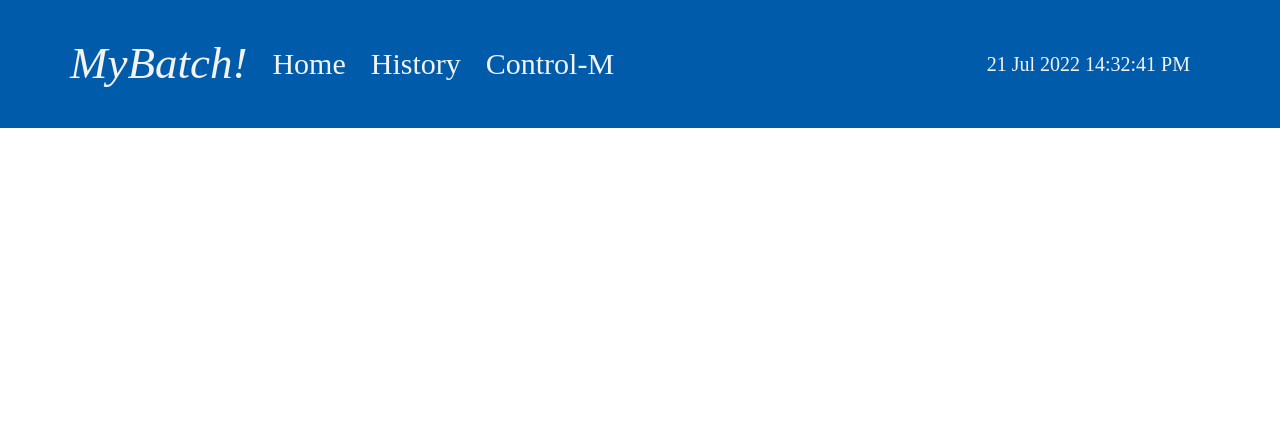
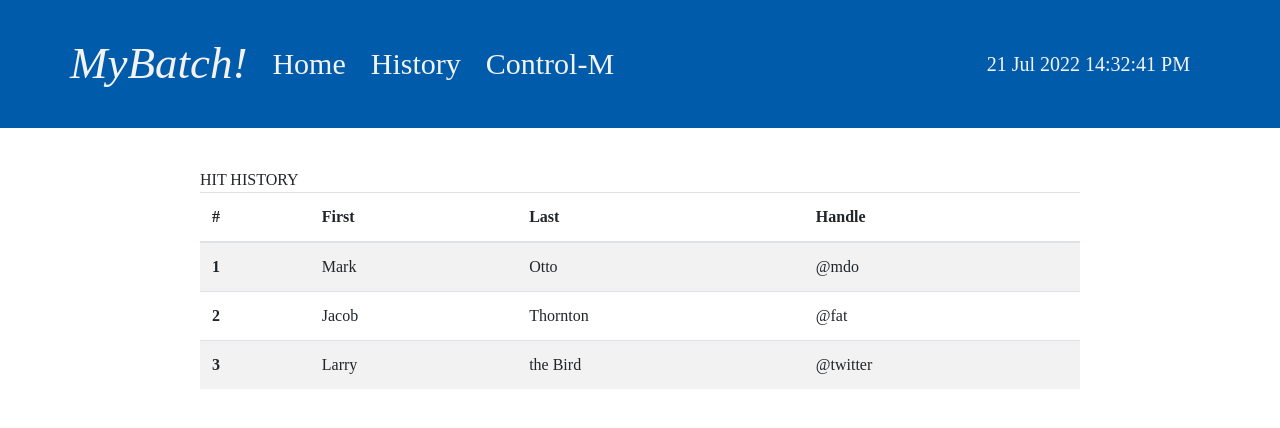
Before and after one commit to Stephen-Jasper/myBatch, an Angular app: page /history in a window 1280 px wide. Shown: the top 428 px of the page. Built offline with nearby package versions, Linux system fonts and the light colour scheme.

Commit message:
mock view history, add history dto, adjust table batch view

```diff
--- a/src/app/batch-history/batch-history.component.html
+++ b/src/app/batch-history/batch-history.component.html
@@ -1 +1,36 @@
 <app-navbar></app-navbar>
+<div class="batch-header">
+    <div>
+        HIT HISTORY
+    </div>
+    <table class="table table-striped">
+        <thead>
+        <tr>
+            <th scope="col">#</th>
+            <th scope="col">First</th>
+            <th scope="col">Last</th>
+            <th scope="col">Handle</th>
+        </tr>
+        </thead>
+        <tbody>
+        <tr>
+            <th scope="row">1</th>
+            <td>Mark</td>
+            <td>Otto</td>
+            <td>@mdo</td>
+        </tr>
+        <tr>
+            <th scope="row">2</th>
+            <td>Jacob</td>
+            <td>Thornton</td>
+            <td>@fat</td>
+        </tr>
+        <tr>
+            <th scope="row">3</th>
+            <td>Larry</td>
+            <td>the Bird</td>
+            <td>@twitter</td>
+        </tr>
+        </tbody>
+    </table>
+</div>
--- a/src/app/batch-history/batch-history.component.scss
+++ b/src/app/batch-history/batch-history.component.scss
@@ -0,0 +1,3 @@
+.batch-header{
+  margin: 40px 200px;
+}
--- a/src/app/batch-services/batch-hit/batch-hit.component.html
+++ b/src/app/batch-services/batch-hit/batch-hit.component.html
@@ -97,10 +97,10 @@
                     <table class="table table-sm">
                         <thead>
                         <tr>
-                            <th scope="col" style="width: 15%">Feature Name</th>
-                            <th scope="col" style="width: 15%">DEV url</th>
-                            <th scope="col" style="width: 15%">UAT url</th>
-                            <th scope="col" style="width: 15%">Edit</th>
+                            <th scope="col" style="width: 10%">Feature Name</th>
+                            <th scope="col" style="width: 25%">DEV url</th>
+                            <th scope="col" style="width: 25%">UAT url</th>
+                            <th scope="col" style="width: 5%">Edit</th>
                         </tr>
                         </thead>
                         <tbody>
@@ -142,18 +142,18 @@
             <div class="modal-content">
                 <div class="modal-body">
                     <form [formGroup]="categoryUpdateForm">
-                        <div class="form-group">
-                            <label for="CategoryName">before: {{selectedFitName}}</label>
+                        <div class="form-group label-before">
+                            <label for="CategoryName">Before: {{selectedFitName}}</label>
                             <input type="text" class="form-control" id="CategoryName"
-                                   formControlName="categoryNameUpdated" placeholder="New feature name">
+                                   formControlName="categoryNameUpdated">
 
-                            <label for="DevUrl">before: {{selectedDevUrl}}</label>
+                            <label for="DevUrl">Before: {{selectedDevUrl}}</label>
                             <input type="text" class="form-control" id="DevUrl"
-                                   formControlName="devUrlUpdated" placeholder="New feature name">
+                                   formControlName="devUrlUpdated">
 
-                            <label for="UatUrl">before: {{selectedUatUrl}}</label>
+                            <label for="UatUrl">Before: {{selectedUatUrl}}</label>
                             <input type="text" class="form-control" id="UatUrl"
-                                   formControlName="uatUrlUpdated" placeholder="New feature name">
+                                   formControlName="uatUrlUpdated">
                         </div>
                     </form>
                 </div>
--- a/src/app/batch-services/batch-hit/batch-hit.component.scss
+++ b/src/app/batch-services/batch-hit/batch-hit.component.scss
@@ -35,7 +35,9 @@
   flex-wrap: wrap;
   background-color: aliceblue;
 }
-
+.selectedBatch{
+  font-size: 20px;
+}
 .selectedBatch:hover{
   background-color: lightyellow;
   color: #0064b6;
@@ -112,6 +114,12 @@
   background-color: white;
 }
 
+.label-before{
+  label{
+    font-size: 20px;
+  }
+}
+
 .loader {
   border: 5px solid #f3f3f3;
   border-radius: 50%;
--- a/src/app/batch-services/batch-services.component.html
+++ b/src/app/batch-services/batch-services.component.html
@@ -1,7 +1,7 @@
 <div class="service-container">
     <div class="batch-head">
         <div>
-            <p class="page-title">Batch Services</p>
+            <p class="page-title">Batch List</p>
         </div>
 
         <div>
@@ -25,43 +25,6 @@
                         </div>
                     </div>
                 </ul>
-
-<!--                <div id="accordion">-->
-<!--                    <div class="card">-->
-<!--                        <div class="card-header" id="headingOne">-->
-<!--                            <h5 class="mb-0">-->
-<!--                                <button class="btn btn-link" data-toggle="collapse" data-target="#collapseOne" aria-expanded="true" aria-controls="collapseOne">-->
-<!--                                    Trf DOM-->
-<!--                                </button>-->
-<!--                            </h5>-->
-<!--                        </div>-->
-
-<!--                        <div id="collapseOne" class="collapse show" aria-labelledby="headingOne" data-parent="#accordion">-->
-<!--                            <div class="card-body">-->
-<!--                                <ul>-->
-<!--                                    <div class="batch-component">-->
-<!--                                        <a><li>Batch Inquiry data base sys admin</li></a>  &lt;!&ndash; href ke routing id&ndash;&gt;-->
-<!--                                        <div class="tools">-->
-<!--                                            <mat-icon data-toggle="modal" data-target="#exampleModalCenter"-->
-<!--                                                      aria-hidden="false" aria-label="Example home icon">delete</mat-icon>-->
-<!--                                        </div>-->
-<!--                                    </div>-->
-<!--                                </ul>-->
-<!--                                <ul>-->
-<!--                                    <div class="batch-component">-->
-<!--                                        <a><li>Batch Postdated</li></a>  &lt;!&ndash; href ke routing id&ndash;&gt;-->
-<!--                                        <div class="tools">-->
-<!--                                            <mat-icon data-toggle="modal" data-target="#exampleModalCenter"-->
-<!--                                                      aria-hidden="false" aria-label="Example home icon">delete</mat-icon>-->
-<!--                                        </div>-->
-<!--                                    </div>-->
-<!--                                </ul>-->
-<!--                            </div>-->
-<!--                        </div>-->
-<!--                    </div>-->
-
-<!--                </div>-->
-
             </div>
             <mat-icon style="position: fixed; transform: scale(2); align-self: flex-end" (click)="goUp()">eject</mat-icon>
         </div>
--- a/src/app/batch-services/batch-services.component.scss
+++ b/src/app/batch-services/batch-services.component.scss
@@ -9,10 +9,11 @@
 .batch-head{
   display: flex;
   justify-content: space-between;
+  margin-bottom: 10px;
 }
 
 .page-title{
-  font-size: 50px;
+  font-size: 35px;
   border-bottom: 2px solid #212529;
 }
 .batch-ext-title{
```
Also changed, not shown: src/app/batch-detail/batch-detail.component.html (+0 -32 lines), src/app/batch-dto/batch-response.ts (+7 -0 lines).
